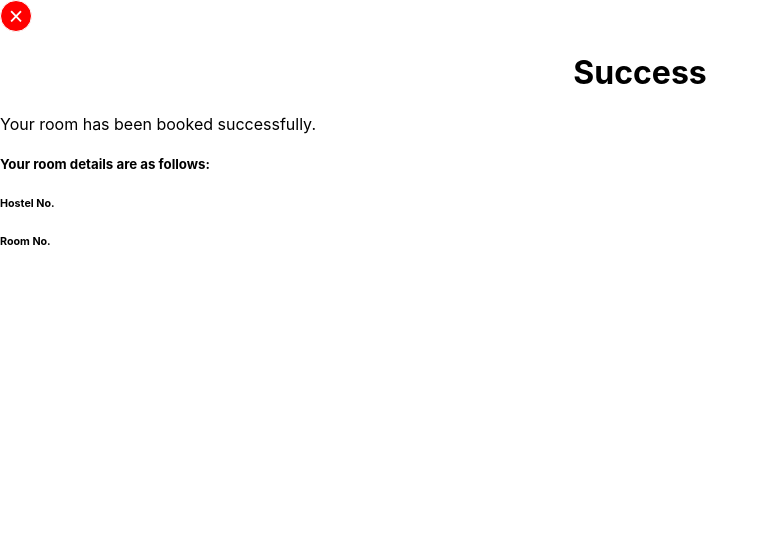
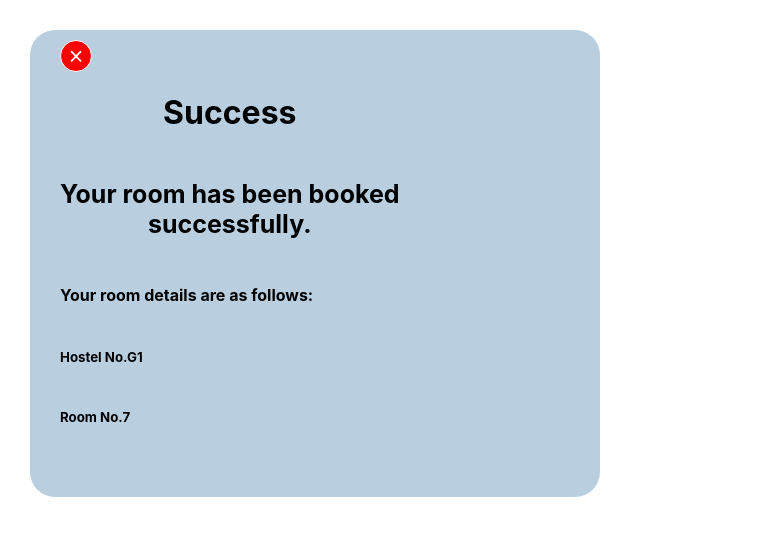
Before and after one commit to afshaiqbal/Hostel_Allocation_Assignment, a React (Create React App) app: page /Popup in a window 1280 px wide. Shown: the top 536 px of the page, without its empty margins (0-769 px from the left). Built offline with nearby package versions, Linux system fonts and the light colour scheme.

Commit message:
Update popup.js

```diff
--- a/src/components/popup.js
+++ b/src/components/popup.js
@@ -3,19 +3,19 @@ import React from 'react';
 const Popup=()=>{
     return(
         <>
-        <div class="modal hidden">
+        <div class="modal-hidden">
         <button class="close-modal">&times;</button>
         <h1 className="heading">Success</h1>
 
-        <p>
-         Your room has been booked successfully.
+        <p className="success">
+         Your room has been booked<br></br>
+         successfully.
         </p>
 
-        <h5>Your room details are as follows:</h5>
-        <h6>Hostel No.</h6>
-        <h6>Room No.</h6>
+        <h4>Your room details are as follows:</h4>
+        <h5>Hostel No.G1</h5>
+        <h5>Room No.7</h5>
       </div>
-      <div class="overlay hidden"></div>
       </>
     );
 }
```
